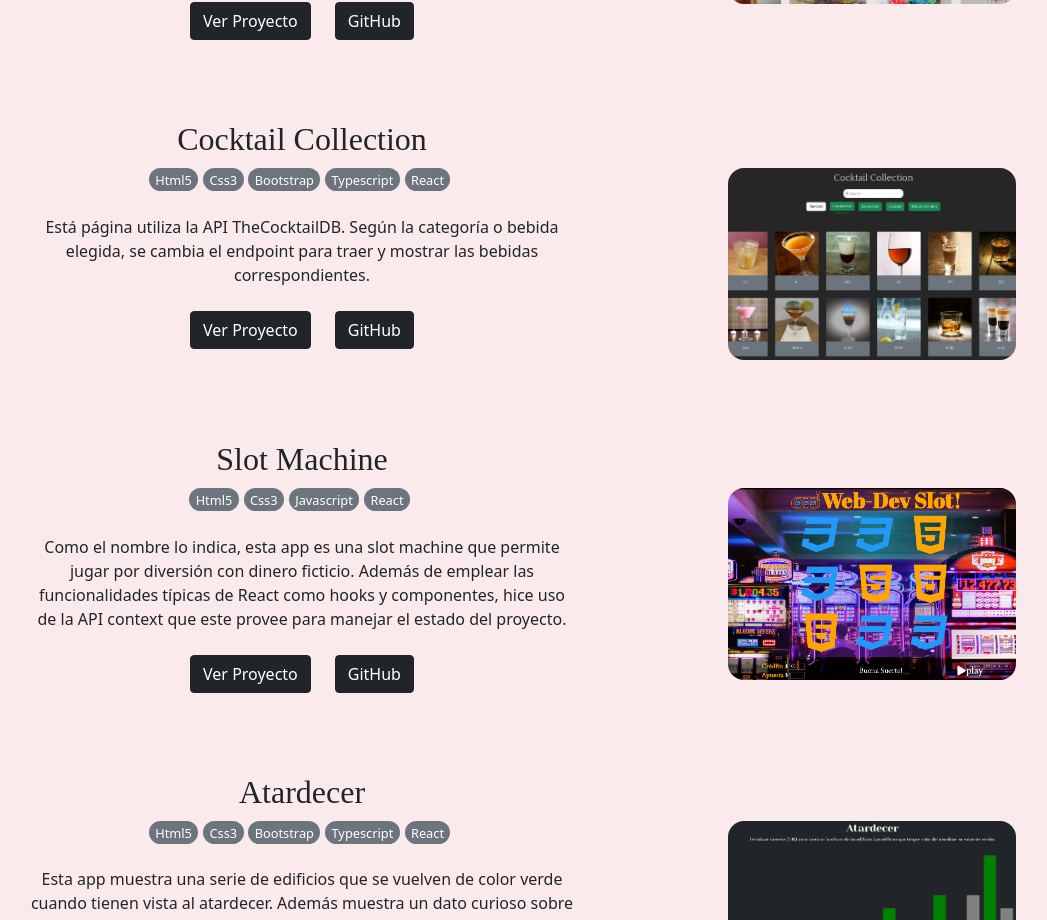
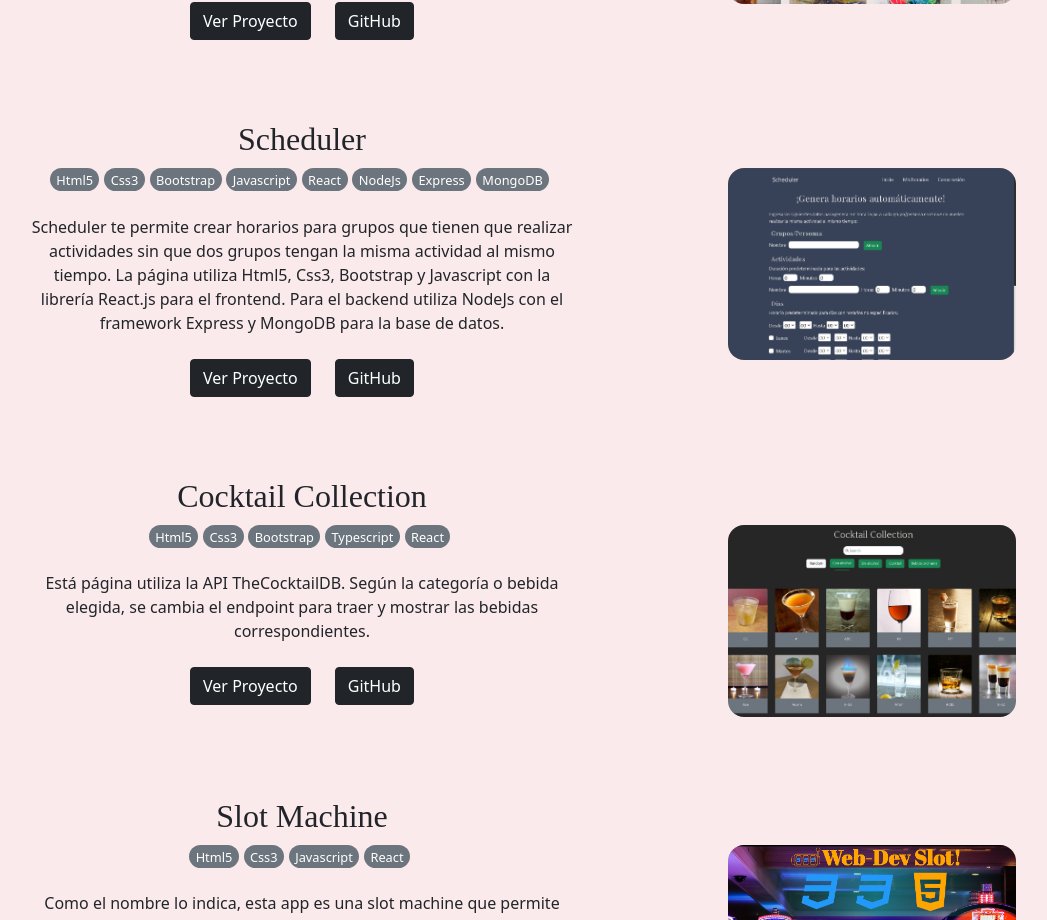
Before and after one commit to Gonzalo-Tomatti/portafolio, a React (Create React App) app: page / in a window 1280 px wide. Shown: the part 1140-2060 px from the top of the page, without its empty margins (53-1100 px from the left). Built offline with nearby package versions, Linux system fonts and the light colour scheme; a web font is replaced by a local one.

Commit message:
added scheduler

```diff
--- a/src/components/Projects.js
+++ b/src/components/Projects.js
@@ -3,6 +3,7 @@ import slot from "../images/slot-machine-thumbnail.png";
 import grace from "../images/grace-vitrofusion-thumbnail.png";
 import cocktail from "../images/cocktail-collection-thumbnail.png";
 import atardecer from "../images/atardecer-thumbnail.png";
+import scheduler from "../images/scheduler-thumbnail.png";
 
 const Projects = () => {
   const projects = [
@@ -24,6 +25,25 @@ const Projects = () => {
       thumbnail: grace,
       live: "https://grace-vitrofusion.netlify.app/",
       github: "https://github.com/Gonzalo-Tomatti/grace-vitrofusion",
+    },
+    {
+      title: "Scheduler",
+      labels: [
+        "Html5",
+        "Css3",
+        "Bootstrap",
+        "Javascript",
+        "React",
+        "NodeJs",
+        "Express",
+        "MongoDB",
+      ],
+      description: `Scheduler te permite crear horarios para grupos que tienen que realizar actividades sin que dos grupos tengan la misma actividad al mismo tiempo.
+
+      La página utiliza Html5, Css3, Bootstrap y Javascript con la librería React.js para el frontend. Para el backend utiliza NodeJs con el framework Express y MongoDB para la base de datos.`,
+      thumbnail: scheduler,
+      live: "https://big-scheduler.netlify.app/",
+      github: "https://github.com/Gonzalo-Tomatti/scheduler",
     },
     {
       title: "Cocktail Collection",
```
Also changed, not shown: src/images/scheduler-thumbnail.png (added).
